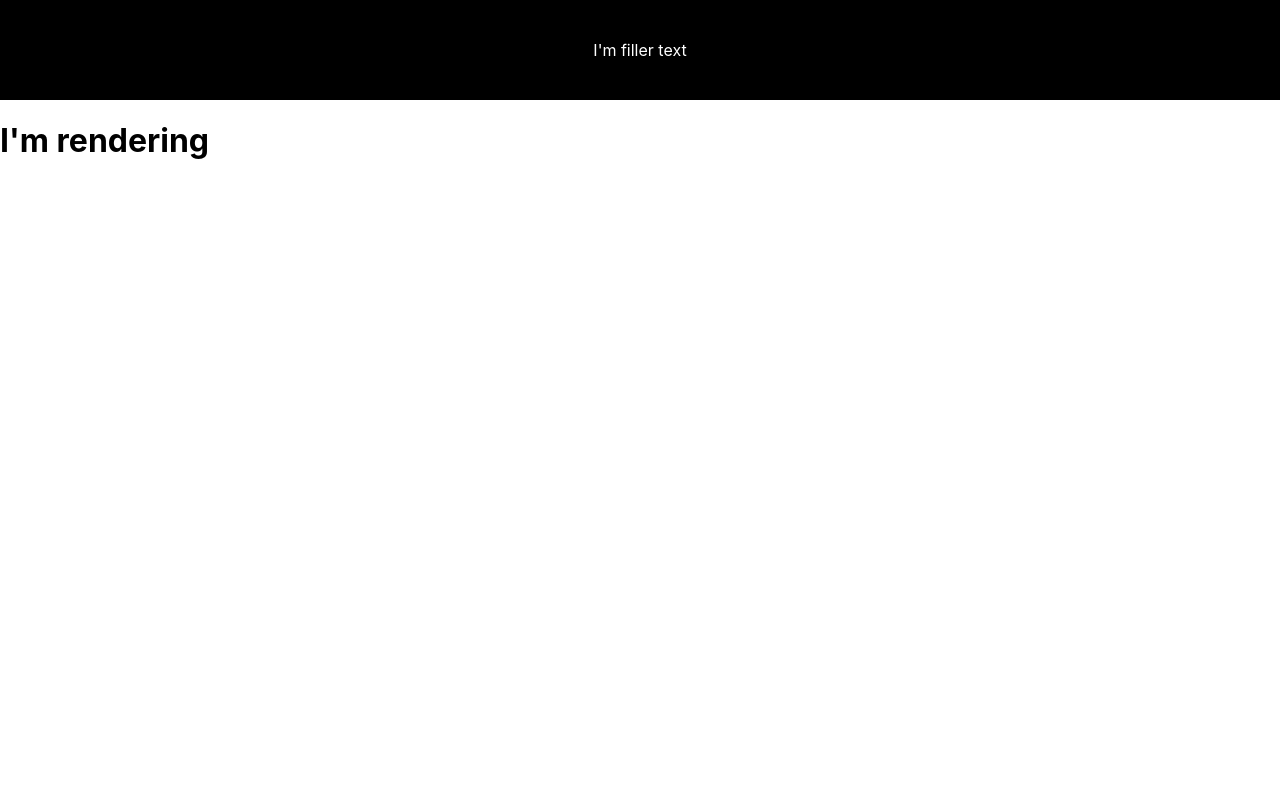
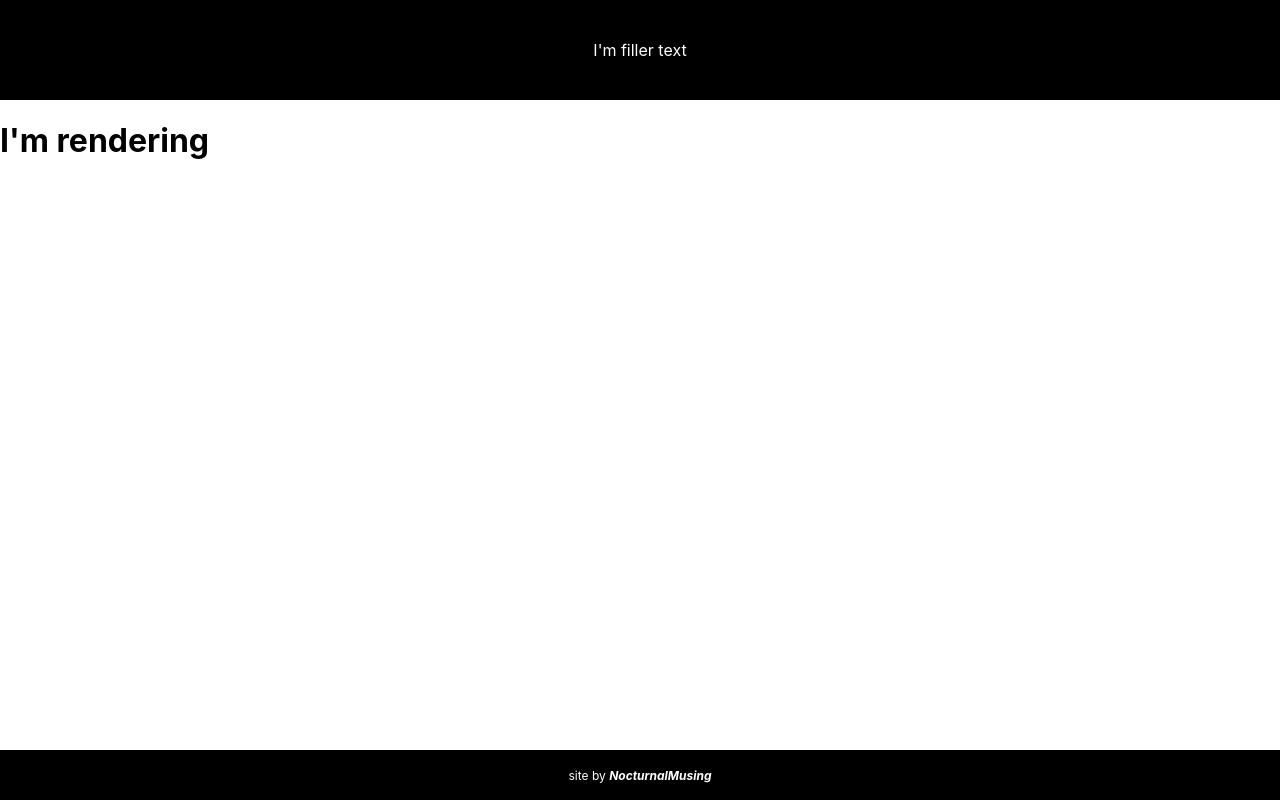
Before and after one commit to NocturnalMusing/calm-kitten, a React (Create React App) app in the folder calm-kitten/: page / in a window 1280 px wide. Built offline with nearby package versions, Linux system fonts and the light colour scheme.

Commit message:
Style and implement footer component

```diff
--- a/calm-kitten/src/App.css
+++ b/calm-kitten/src/App.css
@@ -7,3 +7,25 @@
     height: 100px; /* Remove me */
     /* Import a font family, make font style italic, remove text decoration and style for links */
 }
+
+.footer {
+    display: flex;
+    align-items: center;
+    justify-content: center;
+    flex-shrink: 0;
+    position: fixed;
+    bottom: 0;
+    width: 100%;
+    padding-left: 0;
+    background-color: black;
+    color: white;
+    font-size: 12px;
+    height: 50px;
+}
+
+.footer a {
+    text-decoration: none;
+    color: white;
+    font-weight: 700;
+
+}
--- a/calm-kitten/src/App.js
+++ b/calm-kitten/src/App.js
@@ -5,6 +5,7 @@ import axios from 'axios'
 import './App.css'
 
 import Header from './style_components/Header'
+import Footer from './style_components/Footer'
 
 export default function App() {
 
@@ -17,7 +18,7 @@ export default function App() {
         <h1>I'm rendering</h1>
       </main>
       <footer>
-
+        <Footer />
       </footer>
     </>
   )
--- a/calm-kitten/src/style_components/Footer.js
+++ b/calm-kitten/src/style_components/Footer.js
@@ -0,0 +1,15 @@
+import React, { Component } from 'react'
+
+export default class Footer extends Component {
+    render() {
+        return (
+            <div className='footer'>
+                <p>site by <a href="https://github.com/NocturnalMusing/calm-kitten">
+                    <em>NocturnalMusing</em></a>
+                    <i class="fas fa-crow"></i>
+                    {/* Ask how to implement scripts like font awesome and new fonts in React */}
+                </p>
+            </div>
+        )
+    }
+}
```
